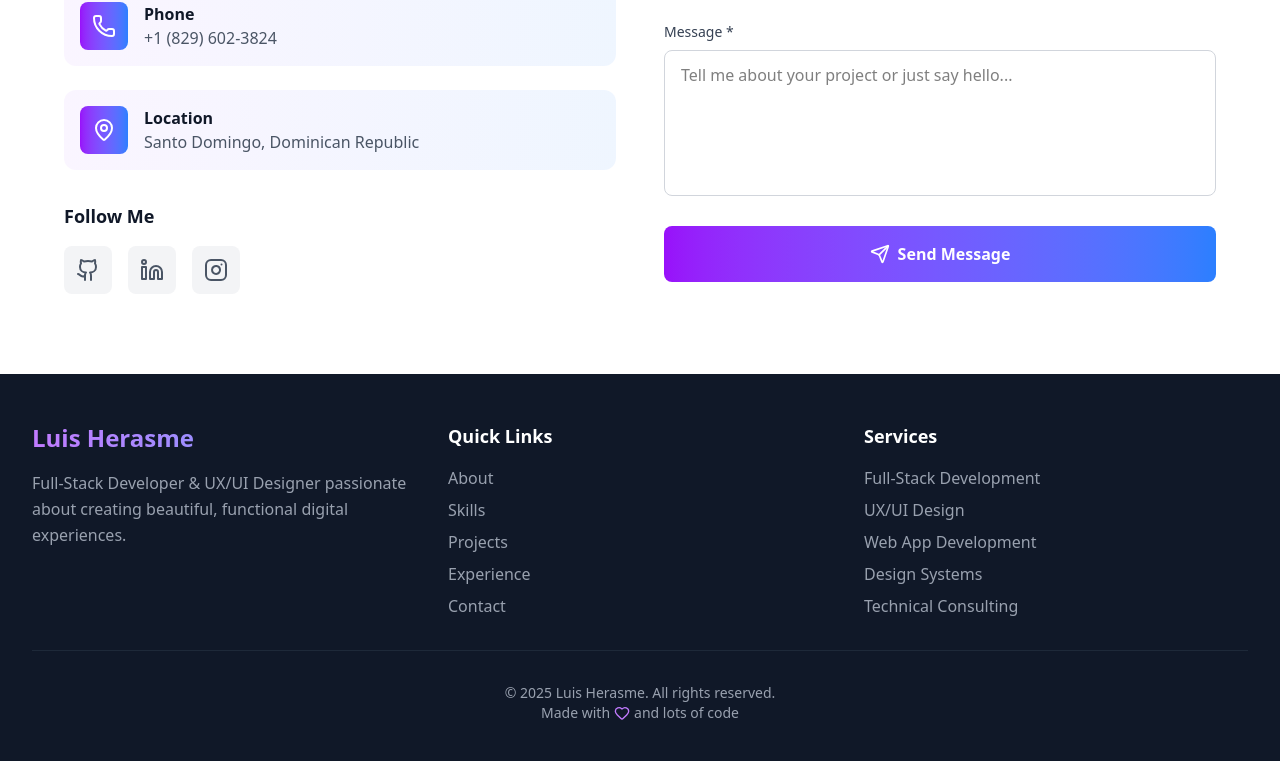
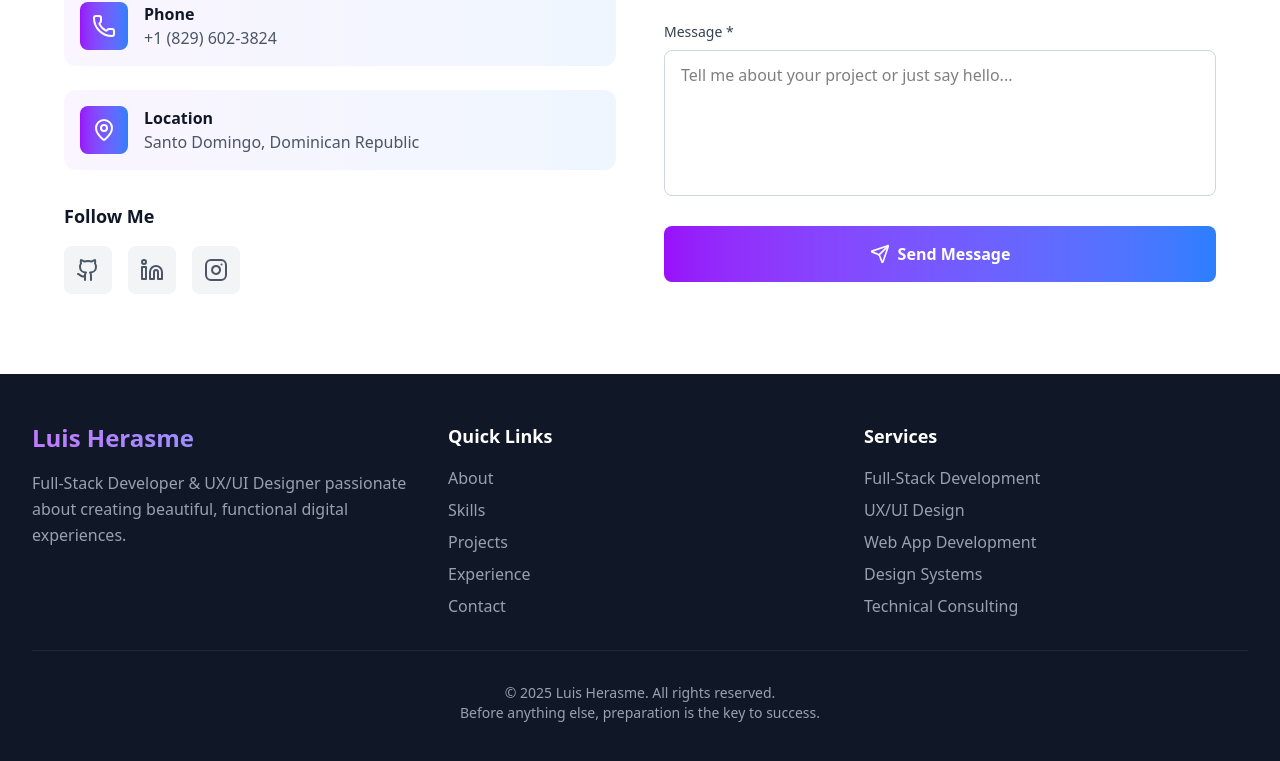
Before and after one commit to Rasmeh27/portfolio-LH, a React (Vite) app: page / in a window 1280 px wide. Shown: the part 6927-7688 px from the top of the page. Built offline with nearby package versions, Linux system fonts and the light colour scheme.

Commit message:
phrase added

```diff
--- a/src/components/Footer.tsx
+++ b/src/components/Footer.tsx
@@ -67,7 +67,7 @@ const Footer: React.FC = () => {
               © {currentYear} Luis Herasme. All rights reserved.
             </p>
             <p className="text-gray-400 text-sm flex items-center gap-1">
-              Made with <Heart size={16} className="text-purple-400" /> and lots of code
+              Before anything else, preparation is the key to success.
             </p>
           </div>
         </div>
```
